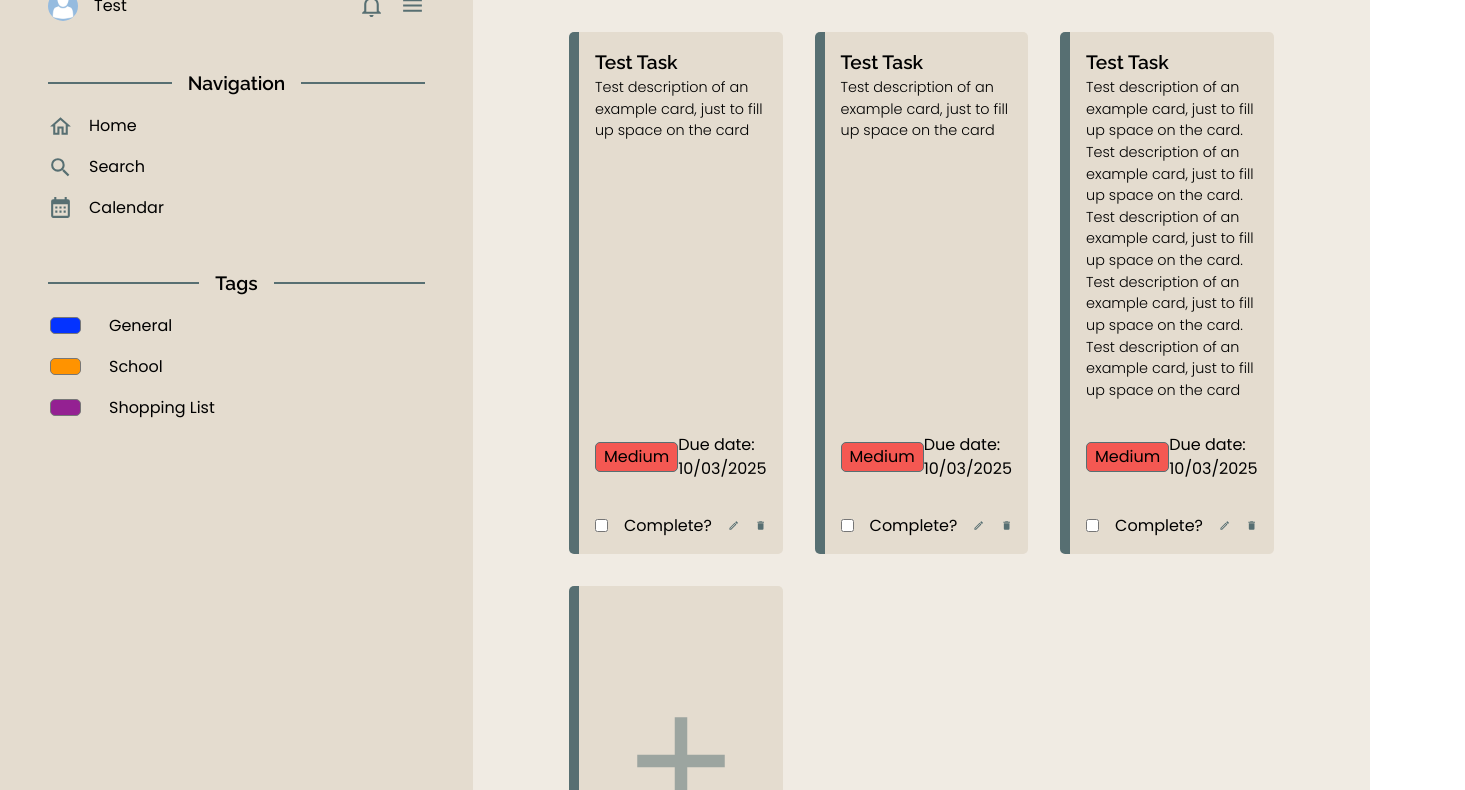
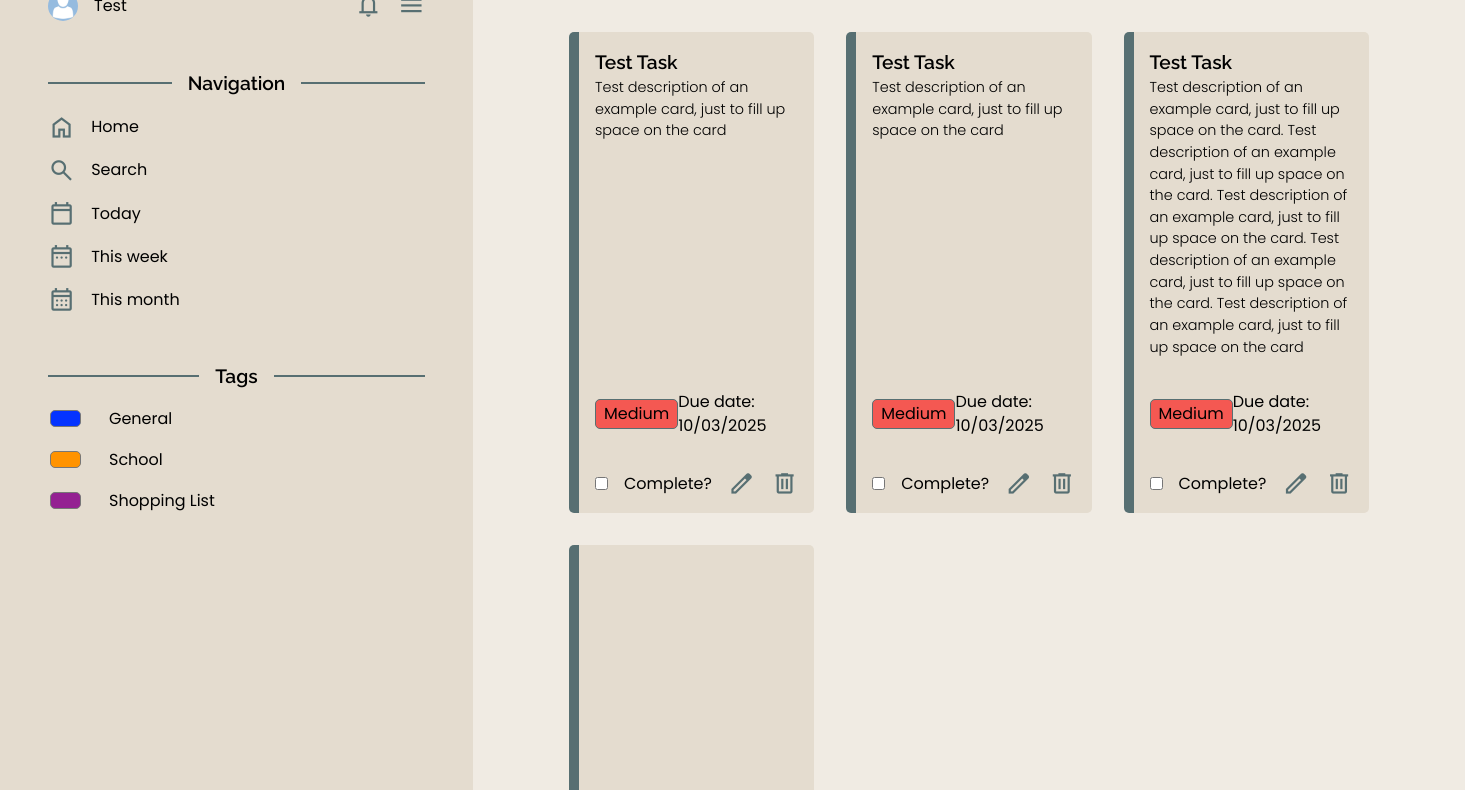
Before and after one commit to joaquimlcbfranco/to-do-app, a website built with webpack: page src/template.html in a window 1280 px wide. Shown: the part 102-892 px from the top of the page, 1465 px wide, since content can reach past the window. Built offline with nearby package versions, Linux system fonts and the light colour scheme.

Commit message:
Switch svg's to google icons

```diff
--- a/src/styles.css
+++ b/src/styles.css
@@ -82,14 +82,14 @@ img {
 	width: 30px;
 }
 
-svg {
-    height: 25px;
-    width: 25px;
-    fill: rgb(87, 111, 114);
+.material-symbols-outlined,
+.material-icons {
+    font-size: 1.7rem;
+    color: rgb(87, 111, 114);
     transition: transform 0.5s;
 }
 
-svg:hover {
+.material-symbols-outlined:hover {
     transform: translateY(-1px) rotate(8deg);
 }
 
@@ -109,9 +109,9 @@ svg:hover {
 	gap: 16px;
 }
 
-.user-row span,
-.nav-row span,
-.tag-row span {
+.user-row:first-child span,
+.nav-row:first-child span,
+.tag-row:first-child span {
 	width: 100%;
 	height: 2px;
 	background-color: rgb(87, 111, 114);
@@ -239,9 +239,8 @@ svg:hover {
     gap: 16px;
 }
 
-.header-details > svg {
-    height: 30px;
-    width: 30px;
+.header-details > .material-symbols-outlined {
+    font-size: 2rem;
 }
 
 .header-buttons {
@@ -311,14 +310,14 @@ svg:hover {
     justify-content: center;
 }
 
-.empty-card svg {
-    height: 150px;
-    width: 150px;
+.empty-card span {
+    color: rgb(87, 111, 114);
+    font-size: 5rem;
     opacity: 0.5;
     transition: all 0.5s;
 }
 
-.empty-card svg:hover {
+.empty-card span:hover {
     transform: translateY(0px) rotate(0deg);
     opacity: 1;
 }
--- a/src/template.html
+++ b/src/template.html
@@ -5,6 +5,8 @@
     <meta charset="UTF-8">
     <meta name="viewport" content="width=device-width, initial-scale=1.0">
     <title>To-Do</title>
+    <link href="https://fonts.googleapis.com/icon?family=Material+Icons" rel="stylesheet">
+    <link href="https://fonts.googleapis.com/css2?family=Material+Symbols+Outlined" rel="stylesheet" />
 </head>
 
 <body>
@@ -18,15 +20,12 @@
             <div class="user-row">
                 <img class="user-picture" src="./placeholder.webp">
                 <p class="user-name">Test</p>
-                <svg class="notifications" xmlns="http://www.w3.org/2000/svg" viewBox="0 0 24 24">
-                    <title>bell-outline</title>
-                    <path
-                        d="M10 21H14C14 22.1 13.1 23 12 23S10 22.1 10 21M21 19V20H3V19L5 17V11C5 7.9 7 5.2 10 4.3V4C10 2.9 10.9 2 12 2S14 2.9 14 4V4.3C17 5.2 19 7.9 19 11V17L21 19M17 11C17 8.2 14.8 6 12 6S7 8.2 7 11V18H17V11Z" />
-                </svg>
-                <svg class="collapse-button" xmlns="http://www.w3.org/2000/svg" viewBox="0 0 24 24">
-                    <title>menu</title>
-                    <path d="M3,6H21V8H3V6M3,11H21V13H3V11M3,16H21V18H3V16Z" />
-                </svg>
+                <span class="notifications material-symbols-outlined">
+                    notifications
+                </span>
+                <span class="material-symbols-outlined">
+                    menu
+                </span>
             </div>
         </div>
 
@@ -37,27 +36,34 @@
                 <span></span>
             </div>
             <div class="nav-row">
-                <svg xmlns="http://www.w3.org/2000/svg" viewBox="0 0 24 24">
-                    <title>Home</title>
-                    <path d="M12 5.69L17 10.19V18H15V12H9V18H7V10.19L12 5.69M12 3L2 12H5V20H11V14H13V20H19V12H22" />
-                </svg>
+                <span class="material-symbols-outlined">
+                    home
+                </span>
                 <p>Home</p>
             </div>
             <div class="nav-row">
-                <svg xmlns="http://www.w3.org/2000/svg" viewBox="0 0 24 24">
-                    <title>Search</title>
-                    <path
-                        d="M9.5,3A6.5,6.5 0 0,1 16,9.5C16,11.11 15.41,12.59 14.44,13.73L14.71,14H15.5L20.5,19L19,20.5L14,15.5V14.71L13.73,14.44C12.59,15.41 11.11,16 9.5,16A6.5,6.5 0 0,1 3,9.5A6.5,6.5 0 0,1 9.5,3M9.5,5C7,5 5,7 5,9.5C5,12 7,14 9.5,14C12,14 14,12 14,9.5C14,7 12,5 9.5,5Z" />
-                </svg>
+                <span class="material-symbols-outlined">
+                    search
+                </span>
                 <input type="text" placeholder="Search">
             </div>
             <div class="nav-row">
-                <svg xmlns="http://www.w3.org/2000/svg" viewBox="0 0 24 24">
-                    <title>Calendar</title>
-                    <path
-                        d="M9,10V12H7V10H9M13,10V12H11V10H13M17,10V12H15V10H17M19,3A2,2 0 0,1 21,5V19A2,2 0 0,1 19,21H5C3.89,21 3,20.1 3,19V5A2,2 0 0,1 5,3H6V1H8V3H16V1H18V3H19M19,19V8H5V19H19M9,14V16H7V14H9M13,14V16H11V14H13M17,14V16H15V14H17Z" />
-                </svg>
-                <p>Calendar</p>
+                <span class="material-symbols-outlined">
+                    calendar_today
+                </span>
+                <p>Today</p>
+            </div>
+            <div class="nav-row">
+                <span class="material-symbols-outlined">
+                    date_range
+                </span>
+                <p>This week</p>
+            </div>
+            <div class="nav-row">
+                <span class="material-symbols-outlined">
+                    calendar_month
+                </span>
+                <p>This month</p>
             </div>
         </div>
 
@@ -85,17 +91,15 @@
     <section id="content">
         <div class="header">
             <div class="header-details">
-                <svg xmlns="http://www.w3.org/2000/svg" viewBox="0 0 24 24">
-                    <title>Home</title>
-                    <path d="M12 5.69L17 10.19V18H15V12H9V18H7V10.19L12 5.69M12 3L2 12H5V20H11V14H13V20H19V12H22" />
-                </svg>
+                <span class="material-symbols-outlined">
+                    home
+                </span>
                 <h2>Home</h2>
             </div>
             <div class="header-buttons">
-                <svg xmlns="http://www.w3.org/2000/svg" viewBox="0 0 24 24">
-                    <title>sort</title>
-                    <path d="M18 21L14 17H17V7H14L18 3L22 7H19V17H22M2 19V17H12V19M2 13V11H9V13M2 7V5H6V7H2Z" />
-                </svg>
+                <span class="material-symbols-outlined">
+                    sort
+                </span>
             </div>
         </div>
         <div class="cards">
@@ -109,15 +113,10 @@
                 <div class="card-buttons">
                     <input type="checkbox" id="task-complete">
                     <label for="task-complete">Complete?</label>
-                    <svg xmlns="http://www.w3.org/2000/svg" viewBox="0 0 24 24">
-                        <title>Edit</title>
-                        <path
-                            d="M14.06,9L15,9.94L5.92,19H5V18.08L14.06,9M17.66,3C17.41,3 17.15,3.1 16.96,3.29L15.13,5.12L18.88,8.87L20.71,7.04C21.1,6.65 21.1,6 20.71,5.63L18.37,3.29C18.17,3.09 17.92,3 17.66,3M14.06,6.19L3,17.25V21H6.75L17.81,9.94L14.06,6.19Z" />
-                    </svg>
-                    <svg xmlns="http://www.w3.org/2000/svg" viewBox="0 0 24 24">
-                        <title>Delete</title>
-                        <path d="M19,4H15.5L14.5,3H9.5L8.5,4H5V6H19M6,19A2,2 0 0,0 8,21H16A2,2 0 0,0 18,19V7H6V19Z" />
-                    </svg>
+                    <span class="material-symbols-outlined">
+                        edit
+                    </span>
+                    <span class="material-symbols-outlined">delete</span>
                 </div>
             </div>
 
@@ -131,15 +130,10 @@
                 <div class="card-buttons">
                     <input type="checkbox" id="task-complete">
                     <label for="task-complete">Complete?</label>
-                    <svg xmlns="http://www.w3.org/2000/svg" viewBox="0 0 24 24">
-                        <title>Edit</title>
-                        <path
-                            d="M14.06,9L15,9.94L5.92,19H5V18.08L14.06,9M17.66,3C17.41,3 17.15,3.1 16.96,3.29L15.13,5.12L18.88,8.87L20.71,7.04C21.1,6.65 21.1,6 20.71,5.63L18.37,3.29C18.17,3.09 17.92,3 17.66,3M14.06,6.19L3,17.25V21H6.75L17.81,9.94L14.06,6.19Z" />
-                    </svg>
-                    <svg xmlns="http://www.w3.org/2000/svg" viewBox="0 0 24 24">
-                        <title>Delete</title>
-                        <path d="M19,4H15.5L14.5,3H9.5L8.5,4H5V6H19M6,19A2,2 0 0,0 8,21H16A2,2 0 0,0 18,19V7H6V19Z" />
-                    </svg>
+                    <span class="material-symbols-outlined">
+                        edit
+                    </span>
+                    <span class="material-symbols-outlined">delete</span>
                 </div>
             </div>
 
@@ -156,22 +150,14 @@
                 <div class="card-buttons">
                     <input type="checkbox" id="task-complete">
                     <label for="task-complete">Complete?</label>
-                    <svg xmlns="http://www.w3.org/2000/svg" viewBox="0 0 24 24">
-                        <title>Edit</title>
-                        <path
-                            d="M14.06,9L15,9.94L5.92,19H5V18.08L14.06,9M17.66,3C17.41,3 17.15,3.1 16.96,3.29L15.13,5.12L18.88,8.87L20.71,7.04C21.1,6.65 21.1,6 20.71,5.63L18.37,3.29C18.17,3.09 17.92,3 17.66,3M14.06,6.19L3,17.25V21H6.75L17.81,9.94L14.06,6.19Z" />
-                    </svg>
-                    <svg xmlns="http://www.w3.org/2000/svg" viewBox="0 0 24 24">
-                        <title>Delete</title>
-                        <path d="M19,4H15.5L14.5,3H9.5L8.5,4H5V6H19M6,19A2,2 0 0,0 8,21H16A2,2 0 0,0 18,19V7H6V19Z" />
-                    </svg>
+                    <span class="material-symbols-outlined">
+                        edit
+                    </span>
+                    <span class="material-symbols-outlined">delete</span>
                 </div>
             </div>
             <div class="empty-card">
-                <svg xmlns="http://www.w3.org/2000/svg" viewBox="0 0 24 24">
-                    <title>Add task</title>
-                    <path d="M19,13H13V19H11V13H5V11H11V5H13V11H19V13Z" />
-                </svg>
+                <span class="material-icons">&#xe145;</span>
             </div>
         </div>
     </section>
```
